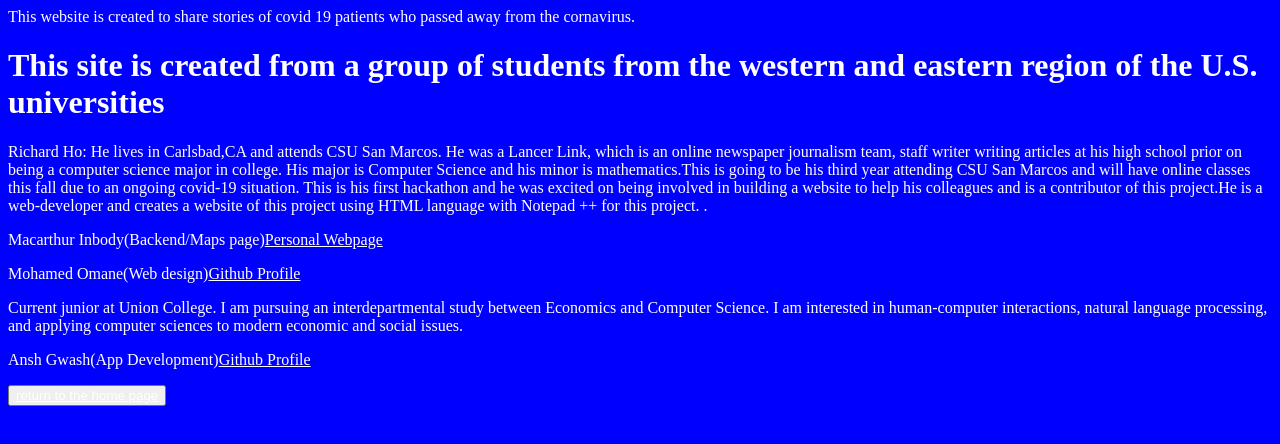
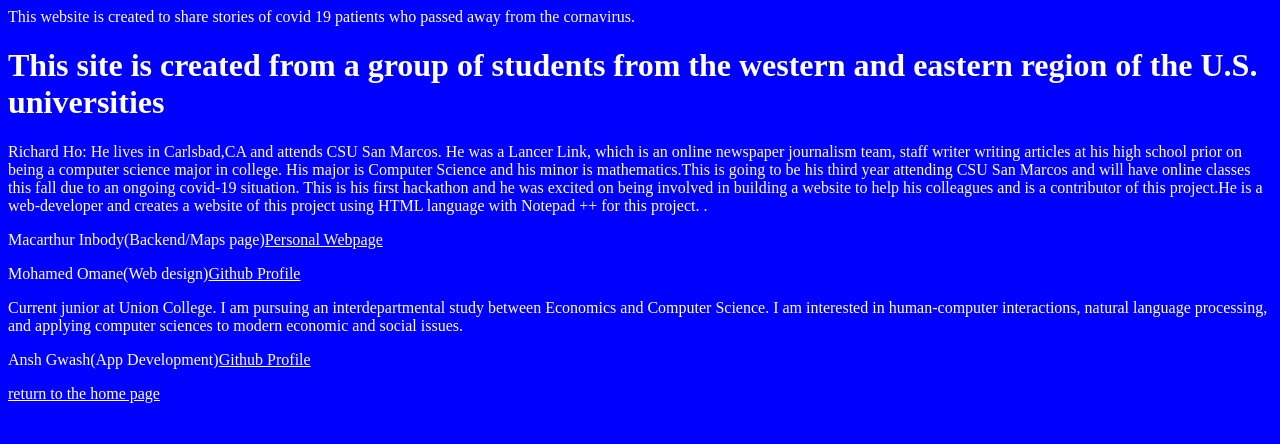
Before and after one commit to omane101/RookiesHackProject, a plain HTML site: page about.html in a window 1280 px wide. Drawn offline with Linux system fonts and the light colour scheme.

Commit message:
No buttons

```diff
--- a/about.html
+++ b/about.html
@@ -48,7 +48,7 @@ to help his colleagues and is a contributor of this project.He is a web-develope
 		</p></div>
 	<div class="text"><p>Ansh Gwash(App Development)<a href="https://github.com/anshgwash">Github Profile</a></p></div>
 
-	<button><a href="index.html">return to the home page</a></button>
+	<a href="index.html">return to the home page</a>
 
 </body>
 
```
